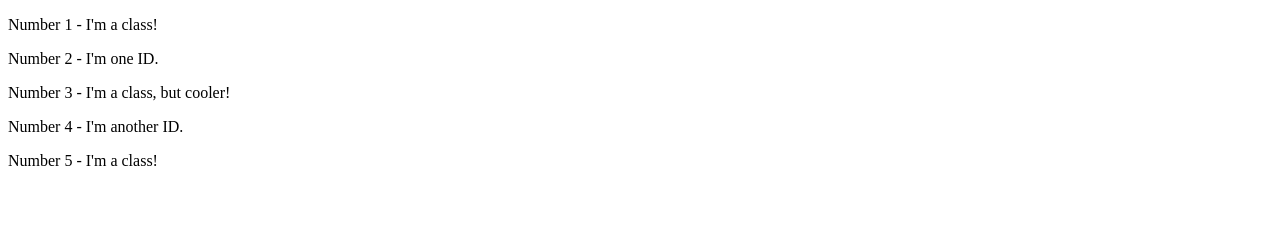
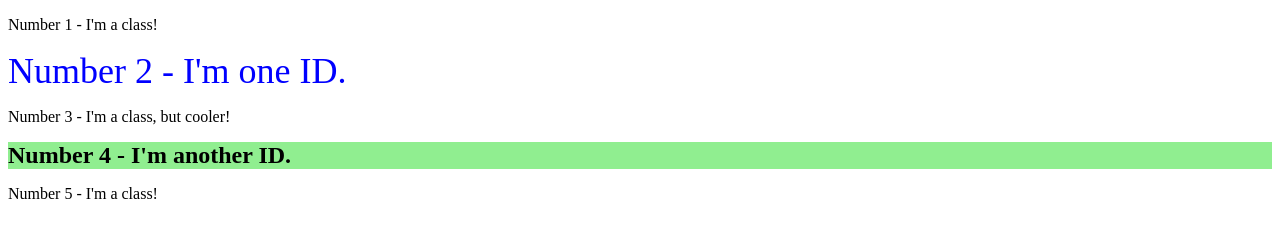
Before and after one commit to ManishaS24/CSS-Exercises, a plain HTML site: page foundations/class-id-selectors/index.html in a window 1280 px wide. Drawn offline with Linux system fonts and the light colour scheme.

Commit message:
Add styles

```diff
--- a/foundations/class-id-selectors/index.html
+++ b/foundations/class-id-selectors/index.html
@@ -3,14 +3,15 @@
 <head>
     <meta charset="UTF-8">
     <title>Class and Id Selectors</title>
+    <link rel="stylesheet" href="styles.css">
 </head>
 
 <body>
-    <p class="class-one">Number 1 - I'm a class!</p>
+    <p class="single-class">Number 1 - I'm a class!</p>
     <div id="id-one">Number 2 - I'm one ID.</div>
-    <p class="multi-class-one multi-class-two">Number 3 - I'm a class, but cooler!</p>
+    <p class="single-class another-class">Number 3 - I'm a class, but cooler!</p>
     <div id="id-two">Number 4 - I'm another ID.</div>
-    <p class="class-two">Number 5 - I'm a class!</p>
+    <p class="single-class">Number 5 - I'm a class!</p>
 
 </body>
 </html>
```
